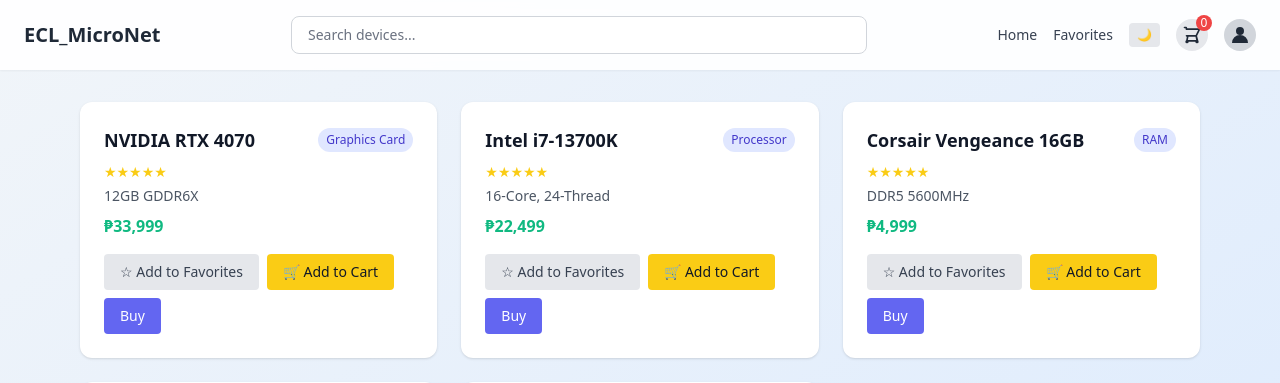
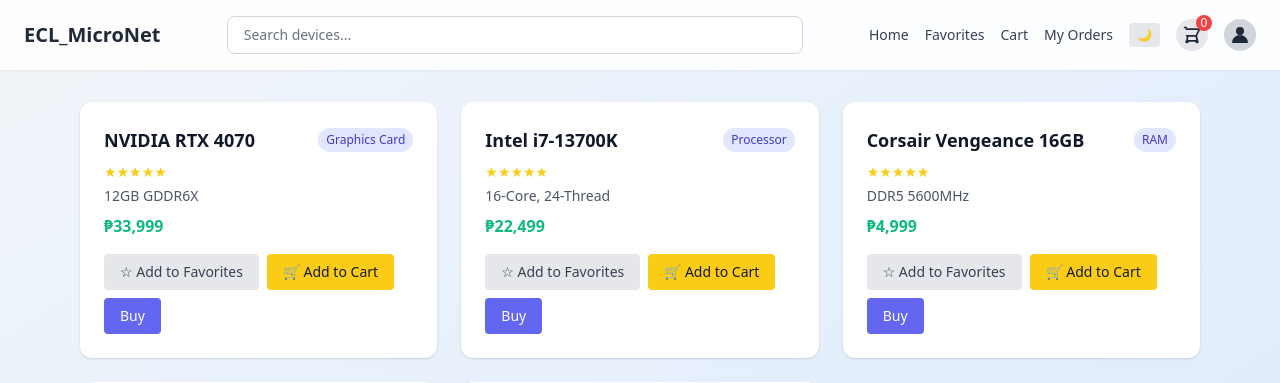
Before and after one commit to justWin01/ECL_WEB-Initial-, a Flask app: page / in a window 1280 px wide. Shown: the top 383 px of the page. Run offline with Flask 3, Linux system fonts and the light colour scheme; the visitor is signed in with stand-in values (Sample User, id 1); some libraries are stand-ins or nearby versions.

Commit message:
added some features

```diff
--- a/app.py
+++ b/app.py
@@ -1,7 +1,8 @@
 from flask import Flask, render_template, request, redirect, url_for, session
+from datetime import datetime
 
 app = Flask(__name__)
-app.secret_key = 'your_secret_key_here'  # Required for session handling
+app.secret_key = 'your_secret_key_here'
 
 # Sample device data
 devices = [
@@ -12,7 +13,7 @@
     {"id": 5, "name": "ASUS ROG Strix B650E", "type": "Motherboard", "specs": "AM5, DDR5", "price": "₱13,999", "is_favorite": False}
 ]
 
-# Login credentials using emails
+# User login credentials
 USER_CREDENTIALS = {
     "admin@example.com": "admin123",
     "sherwin@example.com": "scl2025",
@@ -37,6 +38,8 @@
         password = request.form['password']
         if USER_CREDENTIALS.get(email) == password:
             session['user'] = email
+            session.setdefault('cart', [])
+            session.setdefault('orders', [])
             return redirect(url_for('home'))
         else:
             return render_template('login.html', error="Invalid email or password")
@@ -56,7 +59,62 @@
 @app.route('/logout')
 def logout():
     session.pop('user', None)
+    session.pop('cart', None)
+    session.pop('orders', None)
     return redirect(url_for('login'))
+
+@app.route('/cart')
+def cart():
+    if 'user' not in session:
+        return redirect(url_for('login'))
+    return render_template('cart.html', cart=session.get('cart', []))
+
+@app.route('/add_to_cart/<int:device_id>')
+def add_to_cart(device_id):
+    if 'user' not in session:
+        return redirect(url_for('login'))
+    cart = session.get('cart', [])
+    for device in devices:
+        if device['id'] == device_id:
+            cart.append(device)
+            break
+    session['cart'] = cart
+    return redirect(url_for('cart'))
+
+@app.route('/buy/<int:device_id>', methods=['POST'])
+def buy(device_id):
+    if 'user' not in session:
+        return redirect(url_for('login'))
+
+    for device in devices:
+        if device['id'] == device_id:
+            orders = session.get('orders', [])
+            new_order = {
+                'id': len(orders) + 1,
+                'date': datetime.now().strftime('%Y-%m-%d %H:%M:%S'),
+                'items': [device],
+                'total': device['price']
+            }
+            orders.append(new_order)
+            session['orders'] = orders
+            break
+    return redirect(url_for('orders'))
+
+@app.route('/orders')
+def orders():
+    if 'user' not in session:
+        return redirect(url_for('login'))
+    return render_template('orders.html', orders=session.get('orders', []))
+
+@app.route('/cancel_order/<int:order_id>', methods=['POST'])
+def cancel_order(order_id):
+    if 'user' not in session:
+        return redirect(url_for('login'))
+
+    orders = session.get('orders', [])
+    updated_orders = [order for order in orders if order['id'] != order_id]
+    session['orders'] = updated_orders
+    return redirect(url_for('orders'))
 
 if __name__ == "__main__":
     app.run(debug=True)
--- a/templates/home.html
+++ b/templates/home.html
@@ -8,9 +8,7 @@
   <script>
     tailwind.config = {
       darkMode: 'class',
-      theme: {
-        extend: {},
-      },
+      theme: { extend: {} },
     };
   </script>
 </head>
@@ -19,39 +17,27 @@
   <!-- Header -->
   <header class="bg-white/90 dark:bg-gray-800/80 backdrop-blur sticky top-0 z-50 shadow-sm">
     <div class="max-w-7xl mx-auto flex flex-wrap items-center justify-between px-6 py-4 gap-4">
-
-      <!-- Logo / Title -->
-      <div class="text-xl font-bold text-gray-800 dark:text-white">
-        ECL_MicroNet
-      </div>
-
-      <!-- Search -->
+      <div class="text-xl font-bold text-gray-800 dark:text-white">ECL_MicroNet</div>
       <form method="GET" class="flex-1 max-w-xl w-full">
         <input type="text" name="search" placeholder="Search devices..."
-          class="w-full rounded-lg border border-gray-300 dark:border-gray-600 px-4 py-2 text-sm
-                 bg-white dark:bg-gray-700 text-gray-800 dark:text-white focus:outline-none focus:ring-2 focus:ring-indigo-500" />
+          class="w-full rounded-lg border border-gray-300 dark:border-gray-600 px-4 py-2 text-sm bg-white dark:bg-gray-700 text-gray-800 dark:text-white focus:outline-none focus:ring-2 focus:ring-indigo-500" />
       </form>
-
-      <!-- Nav -->
       <div class="flex flex-col sm:flex-row items-center gap-4 text-sm text-gray-700 dark:text-gray-200">
         <nav class="flex gap-4 items-center font-medium">
           <a href="/" class="hover:text-indigo-500 transition">Home</a>
           <a href="/?favorites=1" class="hover:text-indigo-500 transition">Favorites</a>
+          <a href="/cart" class="hover:text-indigo-500 transition">Cart</a>
+          <a href="/orders" class="hover:text-indigo-500 transition">My Orders</a>
           <button onclick="document.documentElement.classList.toggle('dark')"
             class="bg-gray-200 dark:bg-gray-600 text-xs px-2 py-1 rounded hover:shadow">🌙</button>
-
-          <!-- Cart Icon -->
           <button onclick="alert('Go to cart')"
             class="relative w-8 h-8 flex items-center justify-center rounded-full bg-gray-200 dark:bg-gray-600 focus:outline-none">
             <svg class="w-5 h-5 text-gray-800 dark:text-gray-200" fill="none" stroke="currentColor" stroke-width="2" viewBox="0 0 24 24">
               <path stroke-linecap="round" stroke-linejoin="round"
                 d="M3 3h2l.4 2M7 13h10l4-8H5.4M7 13l-1.2 6h12.4L17 13M7 13H5.4M17 13l1.6 6M6 21a1 1 0 100-2 1 1 0 000 2zm12 0a1 1 0 100-2 1 1 0 000 2z" />
             </svg>
-            <span id="cartCount"
-              class="absolute -top-1 -right-1 bg-red-500 text-white text-xs w-4 h-4 flex items-center justify-center rounded-full">0</span>
+            <span id="cartCount" class="absolute -top-1 -right-1 bg-red-500 text-white text-xs w-4 h-4 flex items-center justify-center rounded-full">0</span>
           </button>
-
-          <!-- Profile Dropdown -->
           <div class="relative z-50">
             <button id="profileBtn" type="button" onclick="toggleProfileMenu(event)"
               class="w-8 h-8 flex items-center justify-center rounded-full bg-gray-300 dark:bg-gray-600 focus:outline-none">
@@ -59,15 +45,12 @@
                 <path d="M10 10a4 4 0 100-8 4 4 0 000 8zm-8 8a8 8 0 1116 0H2z" />
               </svg>
             </button>
-
-            <div id="profileMenu"
-                 class="hidden absolute right-0 mt-2 w-48 bg-white dark:bg-gray-700 rounded shadow-md z-50 text-sm">
+            <div id="profileMenu" class="hidden absolute right-0 mt-2 w-48 bg-white dark:bg-gray-700 rounded shadow-md z-50 text-sm">
               <a href="#" class="block px-4 py-2 hover:bg-gray-100 dark:hover:bg-gray-600">Change Profile</a>
               <a href="#" class="block px-4 py-2 hover:bg-gray-100 dark:hover:bg-gray-600">Change Password</a>
               <a href="{{ url_for('logout') }}" class="block px-4 py-2 text-red-600 dark:text-red-400 hover:bg-gray-100 dark:hover:bg-gray-600">Sign Out</a>
             </div>
           </div>
-
         </nav>
       </div>
     </div>
@@ -81,29 +64,26 @@
         <h2 class="text-lg font-semibold text-gray-900 dark:text-white">{{ device.name }}</h2>
         <span class="text-xs bg-indigo-100 text-indigo-700 px-2 py-1 rounded-full">{{ device.type }}</span>
       </div>
-
       <div class="text-yellow-400 text-sm mb-1">★★★★★</div>
       <p class="text-sm text-gray-600 dark:text-gray-300">{{ device.specs }}</p>
       <p class="text-base font-bold text-emerald-500 mt-2">{{ device.price }}</p>
-
       <div class="mt-4 flex gap-2 flex-wrap">
         <form action="{{ url_for('favorite', device_id=device.id) }}" method="POST">
           <button type="submit"
-            class="px-4 py-2 rounded text-sm font-medium transition
-            {{ 'bg-red-500 text-white hover:bg-red-600' if device.is_favorite else 'bg-gray-200 text-gray-700 hover:bg-gray-300' }}">
+            class="px-4 py-2 rounded text-sm font-medium transition {{ 'bg-red-500 text-white hover:bg-red-600' if device.is_favorite else 'bg-gray-200 text-gray-700 hover:bg-gray-300' }}">
             {{ '★ Favorited' if device.is_favorite else '☆ Add to Favorites' }}
           </button>
         </form>
-
         <button onclick="addToCart('{{ device.name }}')"
           class="px-4 py-2 bg-yellow-400 text-gray-900 rounded text-sm font-medium hover:bg-yellow-500 transition">
           🛒 Add to Cart
         </button>
-
-        <button onclick="alert('Buying {{ device.name }}...')"
-          class="px-4 py-2 bg-indigo-500 text-white rounded text-sm font-medium hover:bg-indigo-600 transition">
-          Buy
-        </button>
+        <form action="{{ url_for('buy', device_id=device.id) }}" method="POST" onsubmit="return showLoading(this)">
+          <button
+            class="px-4 py-2 bg-indigo-500 text-white rounded text-sm font-medium hover:bg-indigo-600 transition">
+            Buy
+          </button>
+        </form>
       </div>
     </div>
     {% endfor %}
@@ -114,12 +94,20 @@
     Device updated!
   </div>
 
+  <!-- Loading Modal -->
+  <div id="loadingModal" class="fixed inset-0 bg-black bg-opacity-50 flex items-center justify-center hidden z-50">
+    <div class="bg-white px-6 py-4 rounded shadow text-center">
+      <p class="text-lg font-semibold mb-2">Processing your order...</p>
+      <div class="loader border-t-4 border-blue-500 border-solid rounded-full w-8 h-8 animate-spin mx-auto"></div>
+    </div>
+  </div>
+
   <!-- Footer -->
   <footer class="text-center text-sm text-gray-400 mt-32">
     &copy; 2025 ECL_WEB-Initial | All rights reserved.
   </footer>
 
-  <!-- JS Logic -->
+  <!-- JavaScript Logic -->
   <script>
     // Toast
     const toast = document.getElementById('toast');
@@ -137,26 +125,39 @@
       alert(itemName + " added to cart!");
     }
 
-    // Profile Dropdown
+    // Profile Menu
     function toggleProfileMenu(event) {
       event.stopPropagation();
       document.getElementById("profileMenu").classList.toggle("hidden");
     }
-
-    // Hide dropdown on outside click
     window.addEventListener("click", function () {
       const menu = document.getElementById("profileMenu");
       if (!menu.classList.contains("hidden")) {
         menu.classList.add("hidden");
       }
     });
-
-    // Prevent dropdown from closing on inside click
     document.getElementById("profileMenu").addEventListener("click", function (e) {
       e.stopPropagation();
     });
+
+    // Buy Loading Handler
+    function showLoading(form) {
+      document.getElementById('loadingModal').classList.remove('hidden');
+      setTimeout(() => form.submit(), 800); // 1.2 second delay
+      return false;
+    }
   </script>
 
+  <style>
+    .loader {
+      border-width: 4px;
+      border-right-color: transparent;
+      animation: spin 1s linear infinite;
+    }
+    @keyframes spin {
+      to { transform: rotate(360deg); }
+    }
+  </style>
 
 </body>
 </html>
--- a/templates/login.html
+++ b/templates/login.html
@@ -3,7 +3,7 @@
 <head>
   <meta charset="UTF-8" />
   <meta name="viewport" content="width=device-width, initial-scale=1.0"/>
-  <title>Login - ECL_WEB</title>
+  <title>Login - ECL_MicroNet</title>
   <script src="https://cdn.tailwindcss.com?plugins=forms"></script>
   <script>
     tailwind.config = {
```
Also changed, not shown: templates/cart.html (added, +44 -0 lines), templates/orders.html (added, +68 -0 lines).
